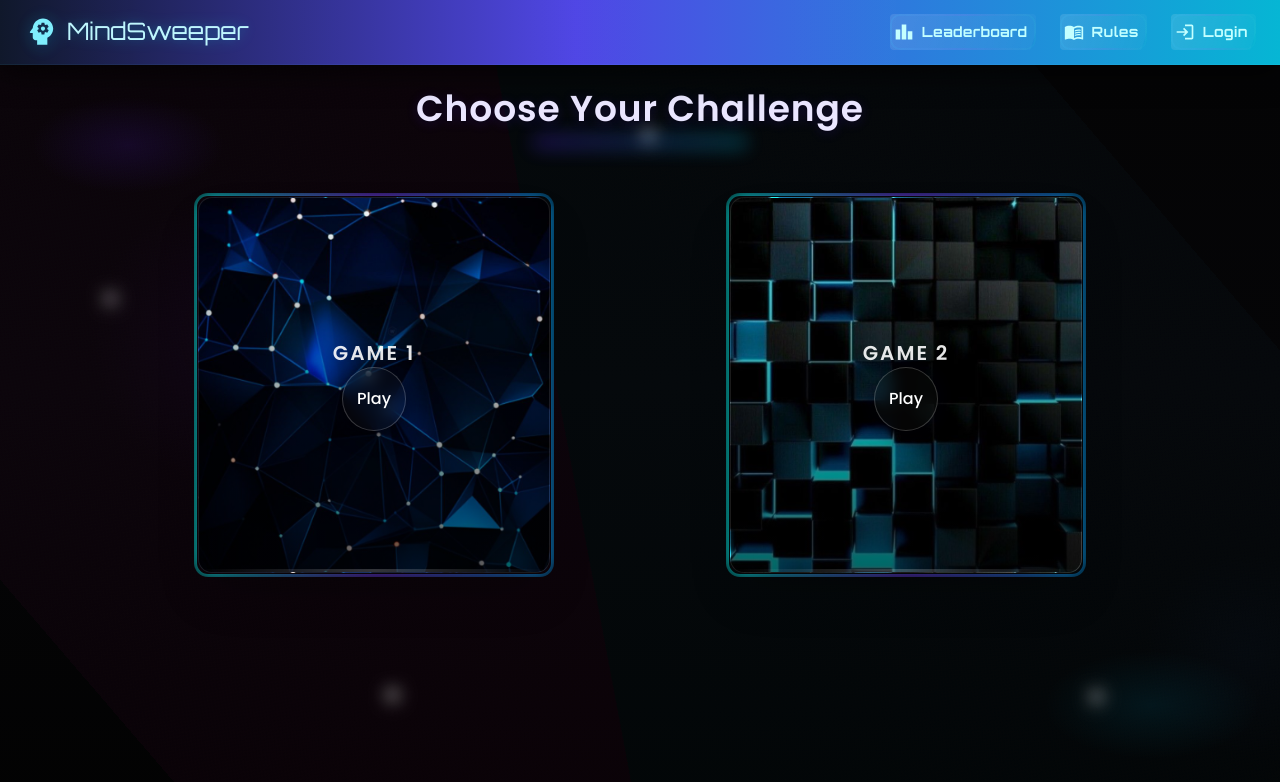
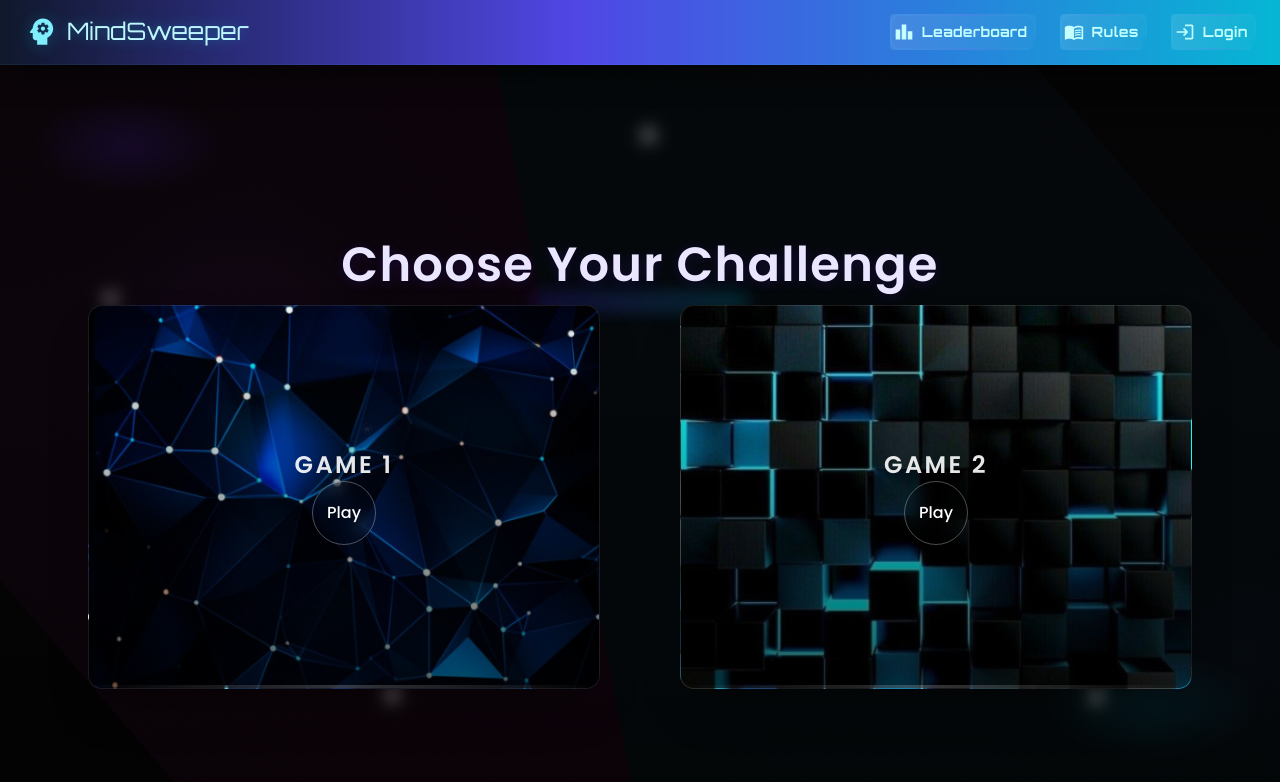
Before and after one commit to RoBWarrior/MINDSWEEPER_AAROHAN_2025, a React app in the folder Frontend/: page / in a window 1280 px wide. Shown: the top 782 px of the page. Built offline with nearby package versions, Linux system fonts and the light colour scheme; the HTML template or start-up script is replaced by a standard one.

Commit message:
Resolved a few frontend issues

```diff
--- a/Frontend/src/pages/Dashboard/dashboard.jsx
+++ b/Frontend/src/pages/Dashboard/dashboard.jsx
@@ -35,7 +35,7 @@ const Dashboard = () => {
   };
 
   return (
-    <div className="dashboard min-h-screen bg-futuristic text-white">
+    <div className="dashboard min-h-screen bg-futuristic text-white flex flex-col items-center justify-center">
       {/* Background layers */}
       <div className="bg-layers" aria-hidden="true"></div>
       <div className="particles" aria-hidden="true">
@@ -46,22 +46,20 @@ const Dashboard = () => {
         <span className="p5" />
       </div>
 
-      <main className="container mx-auto px-6 py-12 flex flex-col items-center  mt-16">
-        <br />
-        <h1 className="mb-20 text-3xl md:text-4xl font-extrabold tracking-wide neon-title text-center">
+      <main className="w-full flex flex-col items-center justify-center px-6 py-12">
+        <h1 className="mb-16 text-3xl md:text-5xl font-extrabold tracking-wide neon-title text-center">
           Choose Your Challenge
         </h1>
-        <br />
-        <br />
-    <div className="grid grid-cols-1 sm:grid-cols-2 gap-10 justify-items-center mx-auto w-full max-w-5xl">
+
+        {/* ✅ Centered Grid */}
+        <div className="grid grid-cols-1 sm:grid-cols-2 gap-8 justify-items-center mx-auto w-full max-w-6xl px-4">
   {games.map((g) => (
     <div
       key={g.id}
-    className="glow-border-wrapper rounded-2xl mx-auto w-90 max-w-xs sm:max-w-sm md:max-w-md lg:max-w-lg
-               h-56 sm:h-64 md:h-80 lg:h-96 transition-transform duration-300 hover:scale-[1.03]"
+      className="rounded-2xl w-full max-w-xs sm:max-w-sm md:max-w-md lg:max-w-lg h-64 sm:h-72 md:h-80 lg:h-96 transition-transform duration-300 hover:scale-105"
     >
       <article
-      className="card-inner relative rounded-[14px] overflow-hidden border border-white/10 shadow-2xl h-full"
+        className="relative rounded-[14px] overflow-hidden border border-white/10 shadow-2xl h-full cursor-pointer"
         style={{
           backgroundImage: `url(${g.image})`,
           backgroundSize: "cover",
@@ -70,31 +68,35 @@ const Dashboard = () => {
         onClick={() => handlePlay(g.path)}
         role="button"
         tabIndex={0}
-      onKeyDown={(e) => { if (e.key === "Enter") handlePlay(g.path); }}
+        onKeyDown={(e) => {
+          if (e.key === "Enter") handlePlay(g.path);
+        }}
       >
         <div className="absolute inset-0 bg-gradient-to-t from-black/60 via-black/30 to-transparent z-10" />
 
         <div className="absolute inset-0 flex flex-col items-center justify-center z-20 px-6">
-        <div className="title text-lg sm:text-lg md:text-xl tracking-widest font-semibold mb-3 text-white/90 uppercase drop-shadow-lg text-center">
+          <div className="text-lg sm:text-xl md:text-2xl tracking-widest font-semibold mb-3 text-white/90 uppercase text-center">
             {g.title}
           </div>
 
-
-
-       <div className="flex items-center gap-4">
-        <button onClick={(e) => { e.stopPropagation(); handlePlay(g.path); }} aria-label={`Play ${g.title}`}
-         className="play-btn relative z-20 flex items-center justify-center w-12 h-12 sm:w-14 sm:h-14 md:w-16 md:h-16 rounded-full backdrop-blur-sm border border-white/20 shadow-lg transform transition-all duration-300 group-hover:scale-110 cursor-pointer" >
-           Play </button> </div>
+          <button
+            onClick={(e) => {
+              e.stopPropagation();
+              handlePlay(g.path);
+            }}
+            aria-label={`Play ${g.title}`}
+            className="relative z-20 flex items-center justify-center w-12 h-12 sm:w-14 sm:h-14 md:w-16 md:h-16 rounded-full backdrop-blur-sm border border-white/30 shadow-lg transition-all duration-300 hover:scale-110"
+          >
+            Play
+          </button>
         </div>
-
 
         <div className="absolute bottom-0 left-0 w-full h-[3px] bg-gradient-to-r from-transparent via-white/20 to-transparent z-20" />
       </article>
     </div>
   ))}
+</div>
 
-
-        </div>
       </main>
     </div>
   );
--- a/Frontend/src/pages/Rules/rules.jsx
+++ b/Frontend/src/pages/Rules/rules.jsx
@@ -2,52 +2,40 @@ import React from "react";
 
 const RulesPage = () => {
   return (
-    <div className="min-h-screen bg-gradient-to-br from-[#020617] via-[#0f172a] to-[#1e293b] text-white flex flex-col items-center px-6 sm:px-10 py-28 sm:py-32 mt-10 sm:mt-20">
-
-      <br />
-
-      <h1 className="text-4xl sm:text-4xl md:text-5xl font-extrabold mb-14 text-center text-transparent bg-clip-text bg-gradient-to-r from-cyan-400 to-blue-600 drop-shadow-[0_0_15px_rgba(0,255,255,0.6)]">
+    <div className="h-screen bg-gradient-to-br from-[#020617] via-[#0f172a] to-[#1e293b] text-white flex justify-center overflow-y-auto">
+      {/* Scrollable content */}
+      <div className="w-full max-w-5xl px-6 sm:px-10 py-8 flex flex-col items-center">
+        <h1 className="text-4xl sm:text-5xl font-extrabold mb-12 text-center text-transparent bg-clip-text bg-gradient-to-r from-cyan-400 to-blue-600 drop-shadow-[0_0_15px_rgba(0,255,255,0.6)]">
           Game Rules
         </h1>
-
-<br />
-<br />
-      <div className="max-w-5xl w-full flex flex-col gap-14">
+        <br/>
+        <div className="flex flex-col items-center gap-10 w-full">
           {/* Game 1 Card */}
-        <div className="relative group bg-[#0a0f1c]/70 border border-cyan-400/30 rounded-2xl p-8 sm:p-10 shadow-[0_0_25px_rgba(0,255,255,0.15)] hover:shadow-[0_0_40px_rgba(0,255,255,0.4)] transition-all duration-500 backdrop-blur-md mt-8">
-          <h2 className="text-2xl md:text-3xl font-bold mb-5 text-cyan-400 mt-5">
+          <div className="w-full max-w-md relative group bg-[#0a0f1c]/70 border border-cyan-400/30 rounded-2xl p-6 sm:p-8 shadow-[0_0_25px_rgba(0,255,255,0.15)] hover:shadow-[0_0_40px_rgba(0,255,255,0.4)] transition-all duration-500 backdrop-blur-md">
+            <h2 className="text-2xl md:text-3xl font-bold mb-4 text-cyan-400">
               Game 1: Grid Tap Puzzle
             </h2>
-          <br />
             <p className="leading-relaxed text-gray-300">
               You have a <span className="text-cyan-300 font-semibold">3×3 grid</span> of cells.
               Each cell holds a number from <span className="text-blue-400">0, 1, or 2</span>.
               When you tap a cell, that cell and its direct neighbors
               (<span className="text-blue-400">up, down, left, right</span>) all increase by 1.
               Numbers are taken <span className="text-cyan-400 font-semibold">mod 3</span>:
-            <br />
-            <code className="text-sm text-cyan-300">0 → 1 → 2 → 0</code>
-            <br />
-            The goal is to make the entire grid become <span className="text-cyan-400 font-semibold">all 0s</span>.
             </p>
-
-          <div className="mt-6 p-5 rounded-lg bg-[#020617]/80 border border-cyan-500/30">
-            <p className="text-gray-300 text-sm leading-relaxed">
+            <div className="mt-3">
+              <code className="text-sm text-cyan-300 block">0 → 1 → 2 → 0</code>
+            </div>
+            <div className="mt-4 p-4 rounded-lg bg-[#020617]/80 border border-cyan-500/30 text-gray-300 text-sm">
               Example: From the initial grid, we perform <b>6 taps</b> at positions
-              <span className="text-cyan-300 font-semibold"> (1,1), (1,1), (1,2), (1,2), (3,2), (3,2)</span>
-              (using 1-based indexing).
-            </p>
+              <span className="text-cyan-300 font-semibold"> (1,1), (1,1), (1,2), (1,2), (3,2), (3,2)</span>.
             </div>
-
-          <div className="absolute inset-0 rounded-2xl border border-cyan-400/10 opacity-0 group-hover:opacity-100 blur-lg transition duration-700" />
           </div>
 
           {/* Game 2 Card */}
-        <div className="relative group bg-[#0a0f1c]/70 border border-purple-400/30 rounded-2xl p-8 sm:p-10 shadow-[0_0_25px_rgba(200,100,255,0.15)] hover:shadow-[0_0_40px_rgba(200,100,255,0.4)] transition-all duration-500 backdrop-blur-md">
-          <h2 className="text-2xl md:text-3xl font-bold mb-5 text-purple-400">
+          <div className="w-full max-w-md relative group bg-[#0a0f1c]/70 border border-purple-400/30 rounded-2xl p-6 sm:p-8 shadow-[0_0_25px_rgba(200,100,255,0.15)] hover:shadow-[0_0_40px_rgba(200,100,255,0.4)] transition-all duration-500 backdrop-blur-md">
+            <h2 className="text-2xl md:text-3xl font-bold mb-4 text-purple-400">
               Game 2: Math Crossword Puzzle
             </h2>
-          <br />
             <p className="leading-relaxed text-gray-300">
               The puzzle looks like a <span className="text-purple-300 font-semibold">crossword grid</span>.
               Each horizontal and vertical line forms an <span className="text-purple-300 font-semibold">equation</span>.
@@ -55,22 +43,15 @@ const RulesPage = () => {
               The <span className="text-purple-400 font-semibold">operators (+, −, ×, ÷)</span> are fixed.
             </p>
             <p className="mt-3 text-gray-300">
-            Evaluations are done <span className="text-purple-400 font-semibold">left to right</span>
-            — no BODMAS.
+              Evaluations are done <span className="text-purple-400 font-semibold">left to right</span> — no BODMAS.
             </p>
-
-          <div className="mt-6 p-5 rounded-lg bg-[#1e1b29]/80 border border-purple-500/30">
-            <p className="text-gray-300 text-sm">
+            <div className="mt-4 p-4 rounded-lg bg-[#1e1b29]/80 border border-purple-500/30 text-gray-300 text-sm">
               Example: <code className="text-purple-300 font-semibold">7 + 2 × 3</code>
               is evaluated as <code className="text-purple-300 font-semibold">(7 + 2) × 3 = 27</code>.
-            </p>
-          </div>
-
-          <div className="absolute inset-0 rounded-2xl border border-purple-400/10 opacity-0 group-hover:opacity-100 blur-lg transition duration-700" />
             </div>
           </div>
-
-      <div className="mt-10" />
+        </div>
+      </div>
     </div>
   );
 };
```
Lines whose indentation alone changed are shown as unchanged.
